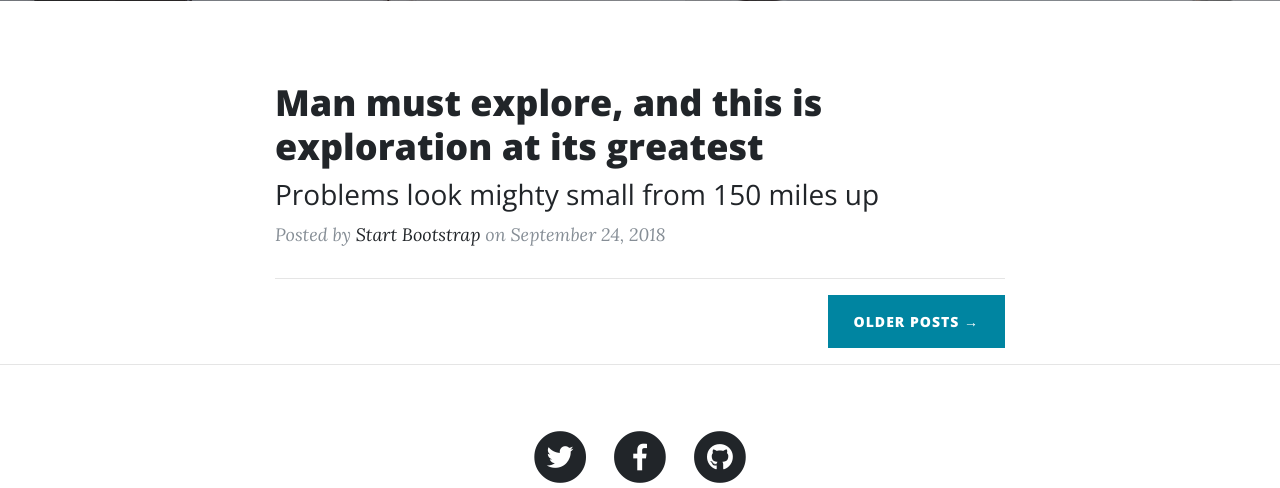
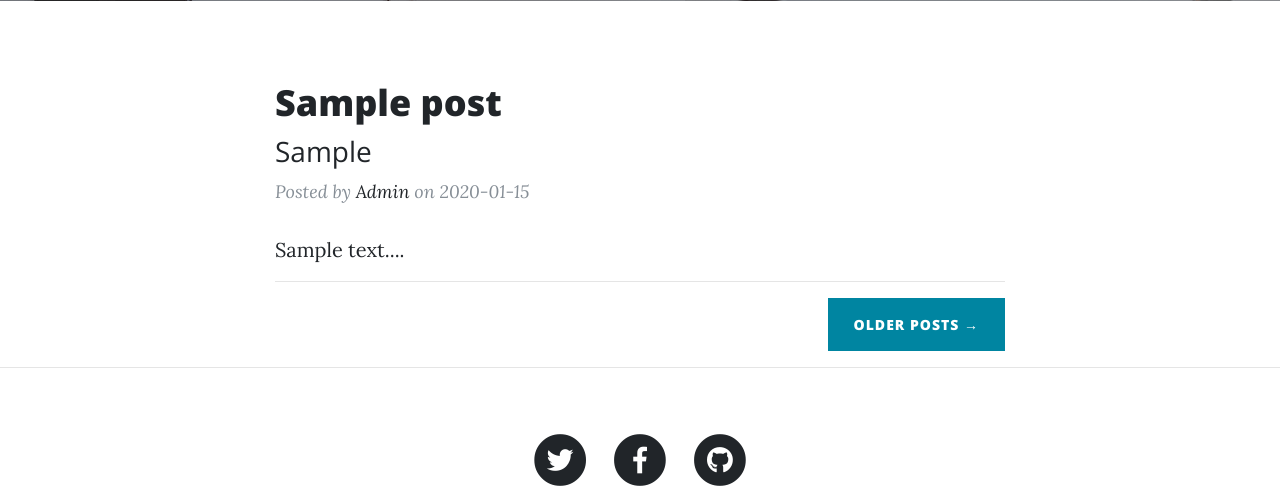
Before and after one commit to ranjeeet/Flask_project, a Flask app: page / in a window 1280 px wide. Shown: the part 531-1019 px from the top of the page. Run offline with Flask 2, Linux system fonts and the light colour scheme; tables that the repository leaves empty hold one stand-in row (values such as "Sample post"); some libraries are stand-ins or nearby versions.

Commit message:
Vession 1.3

```diff
--- a/config.json
+++ b/config.json
@@ -11,7 +11,8 @@
     "blog_name":"My Blog",
     "sub_hd":"This is my blog",
     "gmail-user":"chauhanshab00700@gmail.com",
-    "gmail-password":"!!@@##"
+    "gmail-password":"r1a2n3j4e5e6t7!!@@##",
+    "no_of_posts":5
 
 
 
--- a/main.py
+++ b/main.py
@@ -49,11 +49,13 @@ class Posts(db.Model):
     content = db.Column(db.String(120),  nullable=False)
     date = db.Column(db.String(12))
     img_file = db.Column(db.String(120), nullable=False)
+    tagline = db.Column(db.String(120), nullable=False)
 
 
 @app.route("/")
 def home():
-    return render_template('index.html', params=params)
+    posts = Posts.query.filter_by().all()[0:params['no_of_posts']]
+    return render_template('index.html', params=params, posts=posts)
 
 
 @app.route("/about")
--- a/templates/index.html
+++ b/templates/index.html
@@ -21,21 +21,28 @@
         <div class="col-lg-8 col-md-10 mx-auto">
 
 <!-- this is for for loop in this post section-->
+
+{% for post in posts %}
+
+
           <div class="post-preview">
-            <a href="post.html">
-              <h2 class="post-title">
-                Man must explore, and this is exploration at its greatest
+            <a href="/post/{{post.slug}}">
+              <h2 class="post-title">{{ post.title }}
+
               </h2>
               <h3 class="post-subtitle">
-                Problems look mighty small from 150 miles up
+                {{post.tagline}}
               </h3>
             </a>
             <p class="post-meta">Posted by
-              <a href="#">Start Bootstrap</a>
-              on September 24, 2018</p>
+              <a href="#">Admin</a>
+              on {{post.date}}</p>
           </div>
+
+          {{post.content[0:140]}}...
           <hr>
-
+         </li> </a>
+{% endfor %}
 
 
           <!-- Pager -->
--- a/templates/post.html
+++ b/templates/post.html
@@ -10,7 +10,7 @@
         <div class="col-lg-8 col-md-10 mx-auto">
           <div class="post-heading">
             <h1>{{post.title}}</h1>
-            <h2 class="subheading">Problems look mighty small from 150 miles up</h2>
+            <h2 class="subheading"></h2>
             <span class="meta">Posted by
               <a href="#">Start Bootstrap</a>
               {{post.date}}</span>
```
